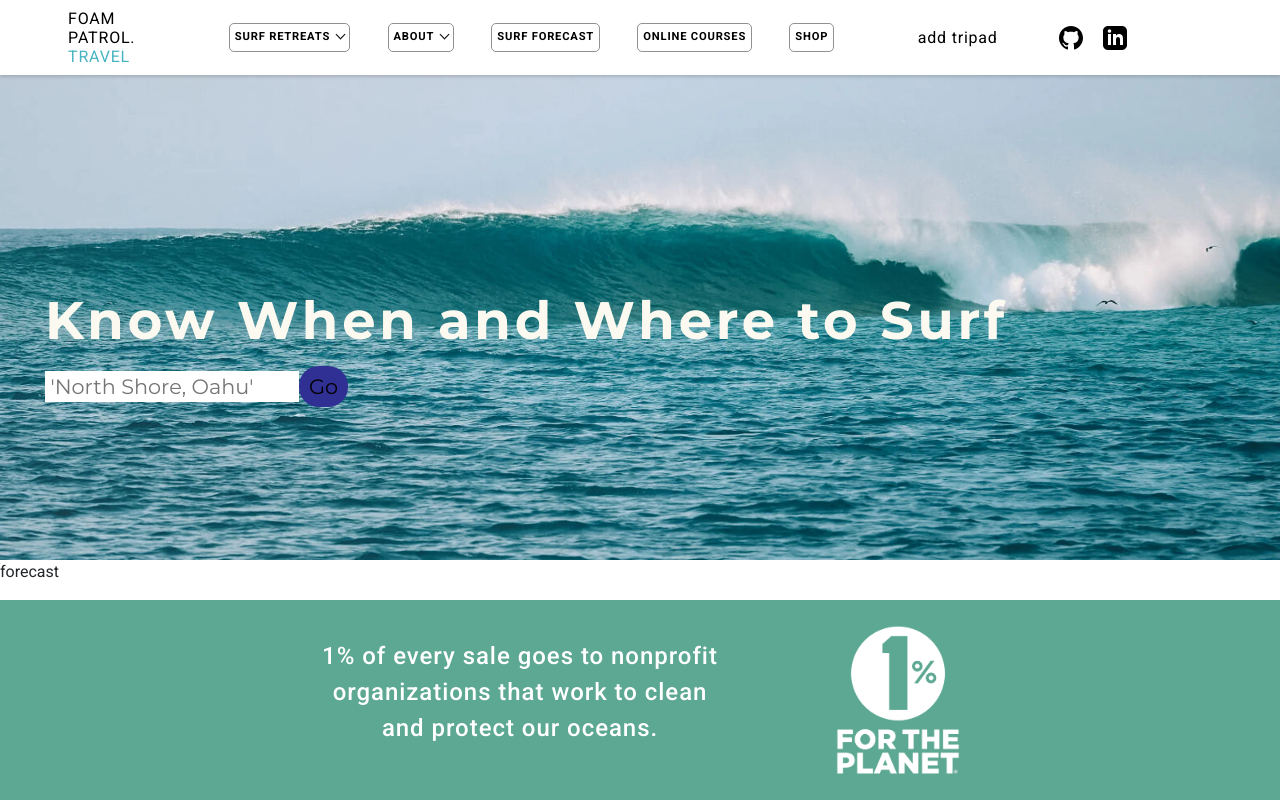
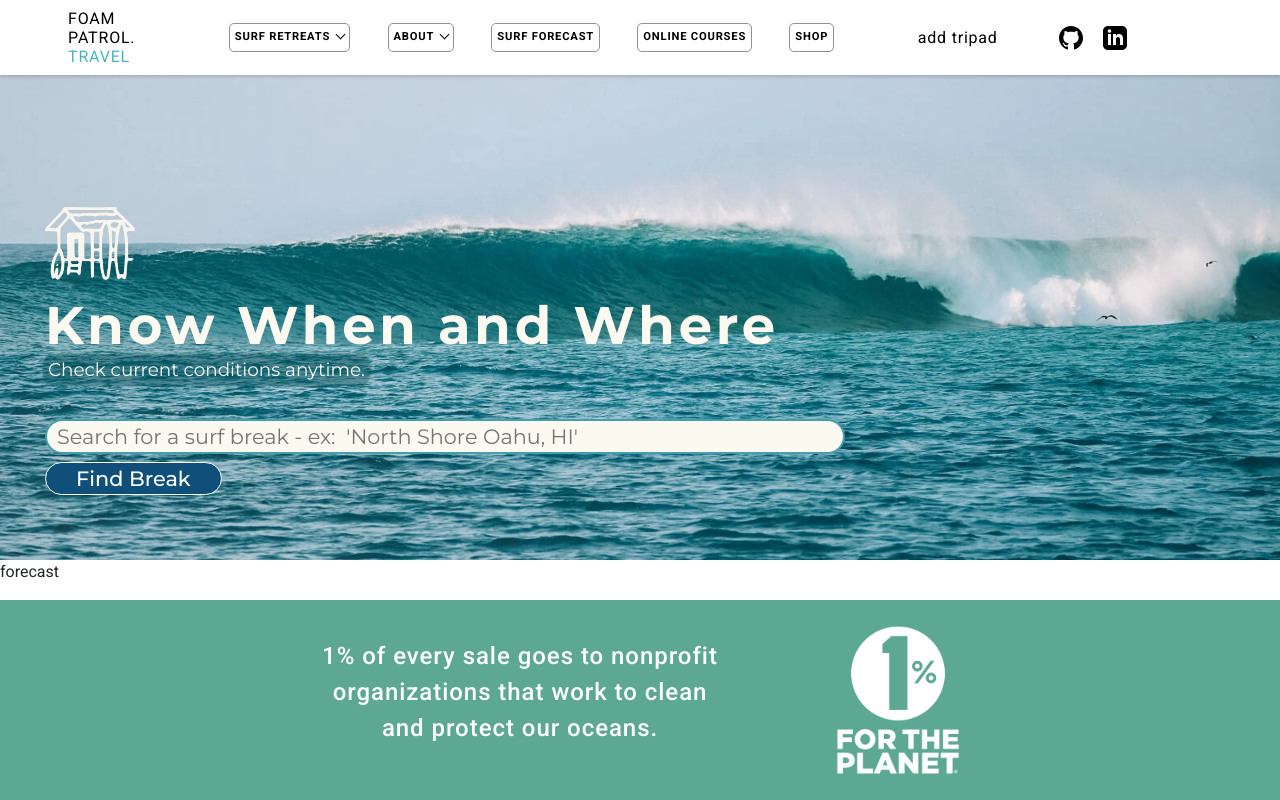
Before and after one commit to AaronoKwok/foam-patrol2, a React (Create React App) app: page /SurfForecasts in a window 1280 px wide. Shown: the top 800 px of the page. Built offline with nearby package versions, Linux system fonts and the light colour scheme.

Commit message:
form work

```diff
--- a/public/index.css
+++ b/public/index.css
@@ -604,34 +604,70 @@ nav {
   width: 100%;
   height: 70vh;
   object-fit: cover;
+  object-position: 0% 45%;
+}
+
+.fc-shack {
+  position: absolute;
+  bottom: 280px;
+  left: 45px;
+  width: 90px;
 }
 
 .fc-backscene-title {
   position: absolute;
-  bottom: 200px;
+  bottom: 195px;
   left: 45px;
   color: var(--backscene-text);
   font-size: 3.3em;
   font-weight: bold;
   letter-spacing: .07em;
   margin: 0px;
+}
 
+.fc-backscene-p {
+  position: absolute;
+  bottom: 160px;
+  left: 45px;
+  color: var(--backscene-text);
+  font-size: 1.15em;
+  font-weight: 400;
+  border-radius: 8px;
+  padding: 0px 3px;
+  box-shadow: 0px 0px 2px 2px rgba(10, 82, 92, 0.479);
+  background-color: rgba(10, 82, 92, 0.479);
 }
 
 .loc-input {
-  border: none;
+  border: 2px solid rgb(68, 158, 173);
+  border-radius: 25px;
+  padding: 0px 10px;
+  width: 800px;
+  color: rgb(2, 58, 83);
+  background-color: var(--backscene-text);
+  font-weight: 400;
 }
 
 .find-break {
-  background-color: rgb(48, 48, 148);
+  background-color: rgb(15, 79, 121);
+  border: 1px solid rgb(255, 255, 255);
   border-radius: 20px;
-  padding: 5px 10px;
-  border: none;
+  padding: 0px 30px;
+  color: white;
+  font-weight: 500;
+}
+
+.find-break:hover{
+  background-color: rgb(19, 146, 146);
+  cursor: pointer;
+}
+.find-break:active {
+  background-color: rgb(15, 79, 121);
 }
 
 .fc-backscene-form {
   position: absolute;
-  bottom: 150px;
+  bottom: 65px;
   left: 45px;
   font-size: 1.3em;
   font-weight: 400;
@@ -711,8 +747,9 @@ nav {
 }
 
 .progress-icon {
-  width: 80px;
+  width: 77px;
   margin-bottom: 20px; /* NOTE: styling of components here also in main scene backscene section in this file */
+  margin-left: 5px;
 }
 
 .description-on-backscene-oc {
--- a/src/pages/SurfForecasts.js
+++ b/src/pages/SurfForecasts.js
@@ -2,6 +2,7 @@ import React, {useState, useContext} from "react"
 
 import {Context} from "../Context"
 import backScene from "../images/forecast-backscene.png"
+import shack from "../images/shackIcon.png"
 
 function SurfForecasts() {
     const {test} = useContext(Context) //test to be replaced by a forecast
@@ -23,12 +24,15 @@ function SurfForecasts() {
             <section className="fc-backscene-img">
                 <img className="forecast-backscene" src={backScene} alt=""></img>
                 {test}
-                <p className="fc-backscene-title">Know When and Where to Surf</p>
+                <img className="fc-shack" src={shack} alt="" />
+                <p className="fc-backscene-title">Know When and Where</p>
+                <p className="fc-backscene-p">Check current conditions anytime.</p>
                 <form onSubmit={findLoc} className="fc-backscene-form">
                     <label>
-                        <input className="loc-input" required type="text" value={lookUpLoc} onChange={lookChange} placeholder=" 'North Shore, Oahu'"></input>
+                        <input className="loc-input" required type="text" value={lookUpLoc} onChange={lookChange} placeholder="Search for a surf break - ex:  'North Shore Oahu, HI'"></input>
                     </label>
-                    <input className="find-break" type="submit" value="Go" />
+                    <br />
+                    <input className="find-break" type="submit" value="Find Break" />
                 </form>
 
             </section>
```
